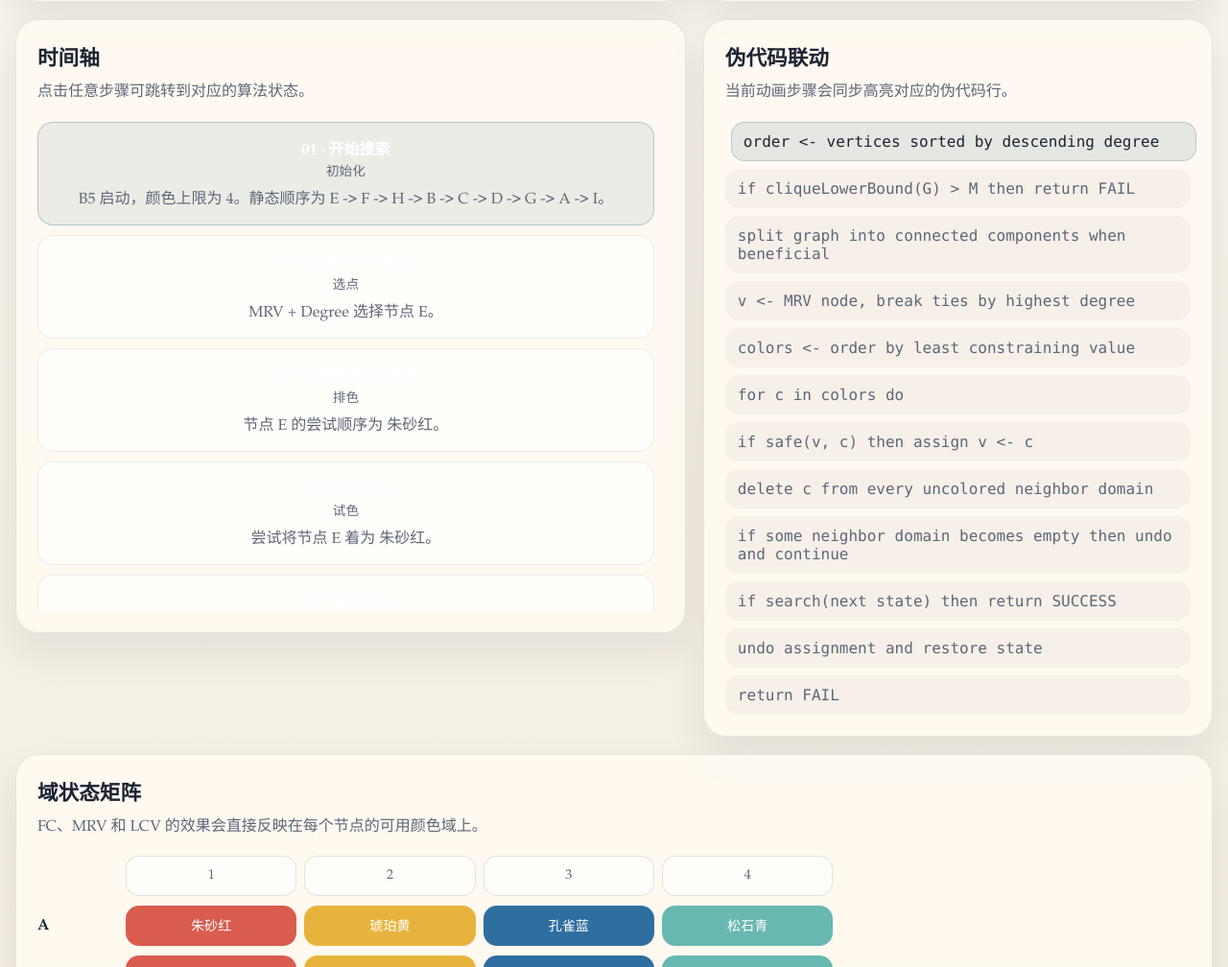
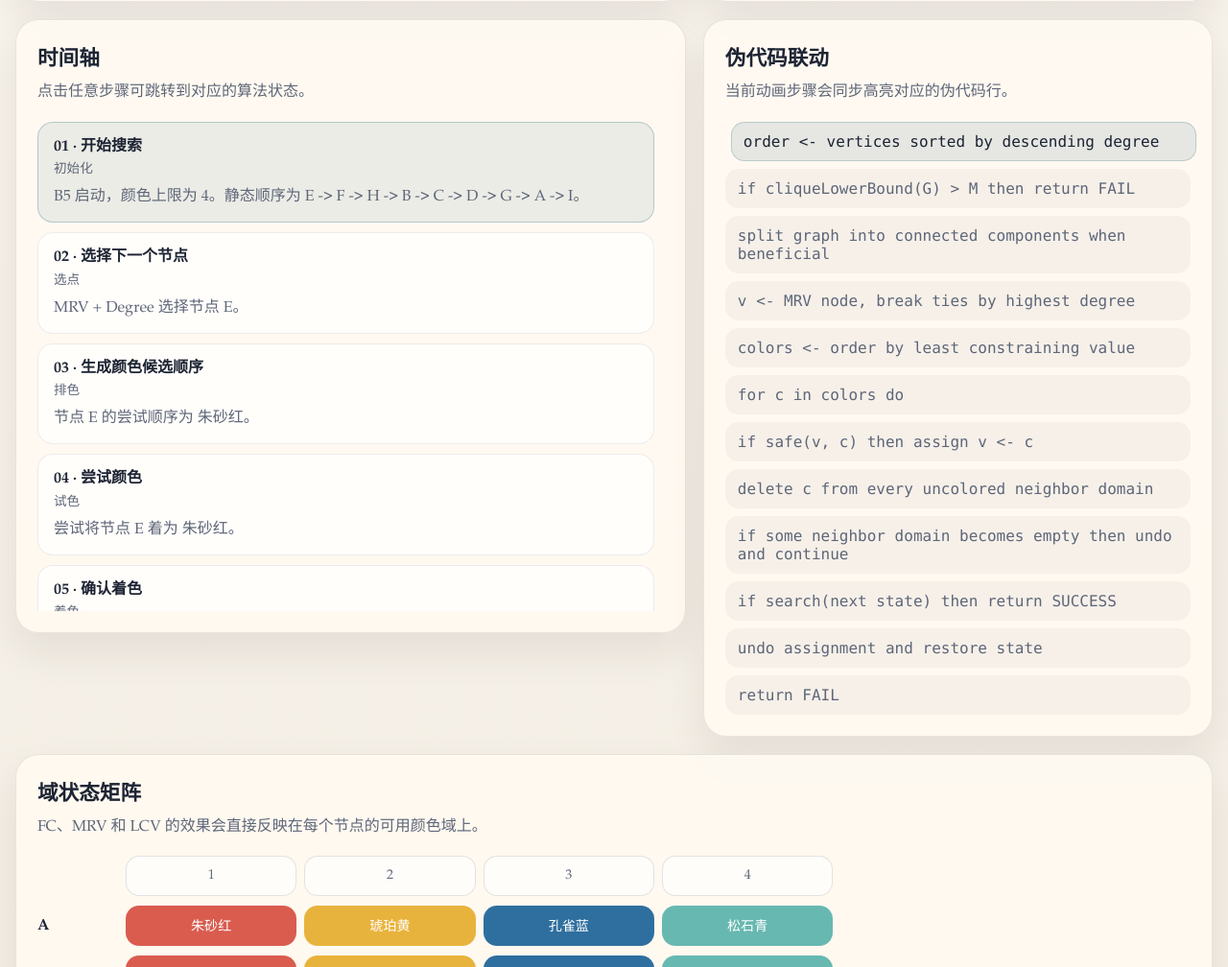
Before and after one commit to gc9335/graph-coloring-csp-visualizer, a website with bundled scripts: page index.html in a window 1280 px wide. Shown: the part 1792-2800 px from the top of the page at 96% size. Built offline with nearby package versions, Linux system fonts and the light colour scheme.

Commit message:
Fix timeline title contrast

```diff
--- a/styles.css
+++ b/styles.css
@@ -147,7 +147,6 @@ body {
 
 .variant-card b {
   font-size: 1.2rem;
-  color: #111111;
 }
 
 .variant-card small {
@@ -159,7 +158,6 @@ body {
   margin: 0;
   font-size: 0.92rem;
   line-height: 1.55;
-  color: #111111;
 }
 
 .control-panel {
@@ -481,7 +479,9 @@ button:disabled {
   border-radius: 16px;
   border: 1px solid rgba(29, 36, 51, 0.08);
   background: rgba(255, 255, 255, 0.7);
+  color: var(--ink);
   cursor: pointer;
+  text-align: left;
 }
 
 .timeline-item.active {
@@ -493,6 +493,11 @@ button:disabled {
 .timeline-item span,
 .timeline-item p {
   display: block;
+}
+
+.timeline-item strong {
+  color: var(--ink);
+  line-height: 1.4;
 }
 
 .timeline-item span {
```
